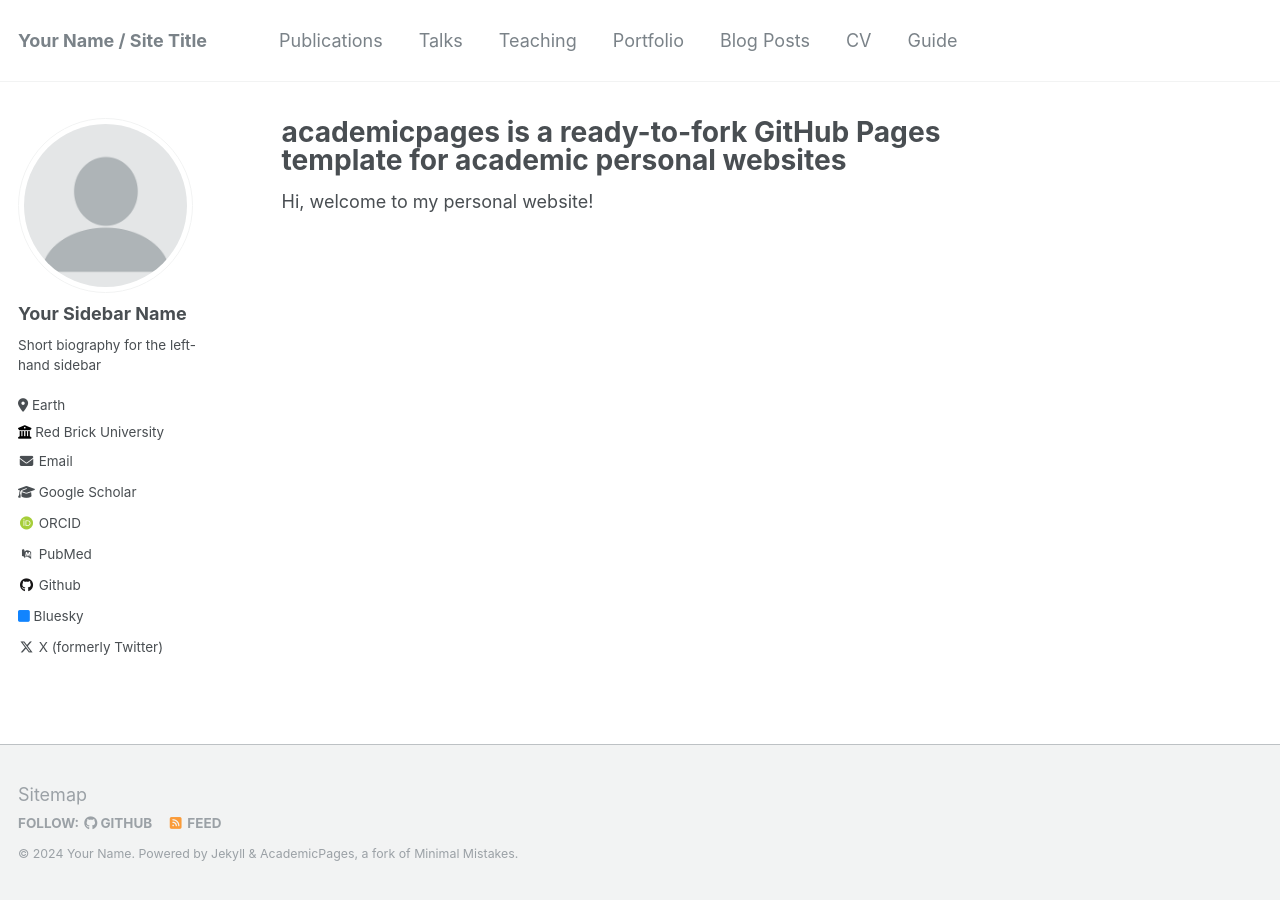
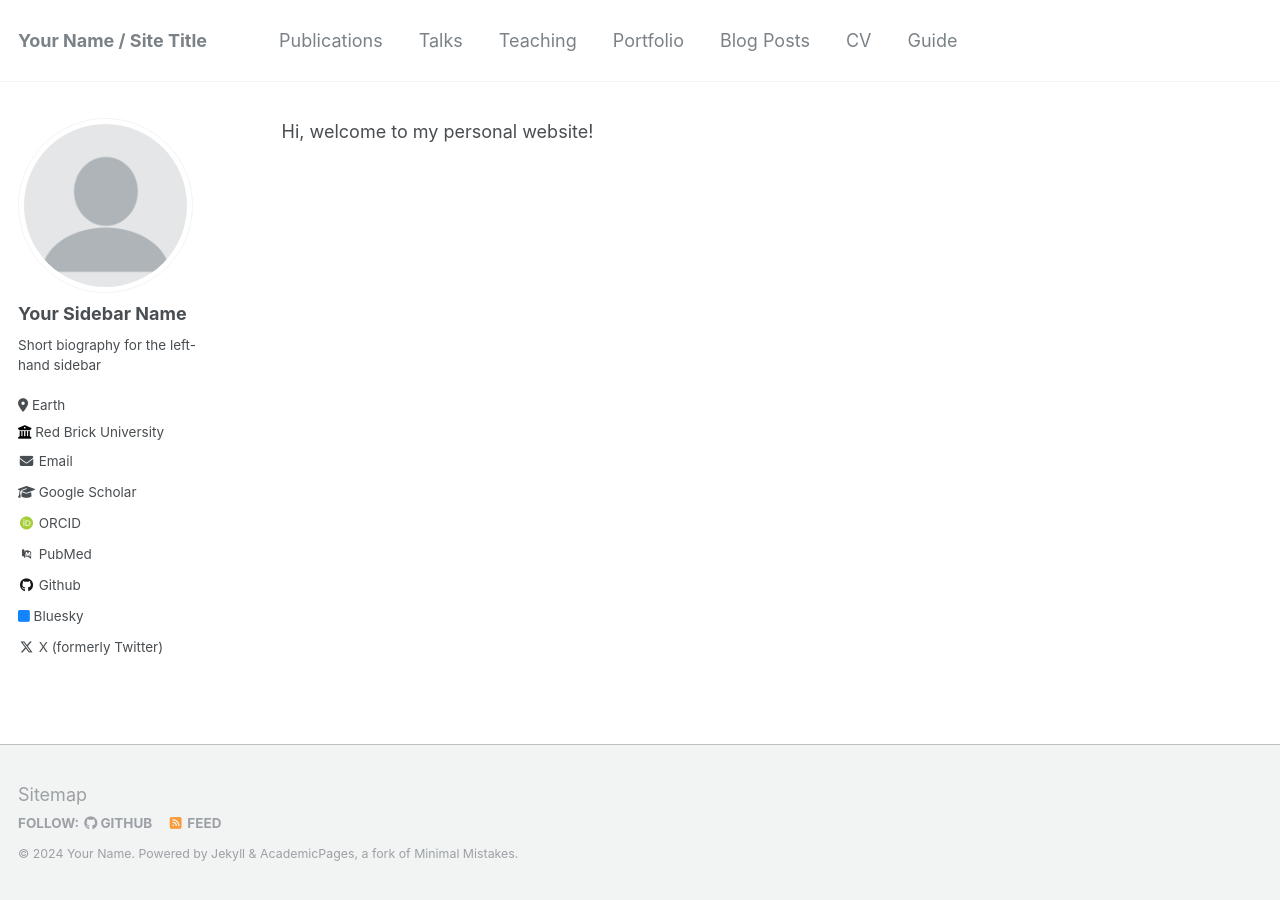
Before and after one commit to eleanorwiesler/eleanorwiesler.github.io, a Jekyll site: the page built from _pages/about.md, in a window 1280 px wide. Built offline with Jekyll 4.4.1, drawn with Linux system fonts in a browser that asks for light colours; some web fonts are replaced.

Commit message:
Update about.md

```diff
--- a/_pages/about.md
+++ b/_pages/about.md
@@ -1,7 +1,5 @@
 ---
 permalink: /
-title: "academicpages is a ready-to-fork GitHub Pages template for academic personal websites"
-author_profile: true
 redirect_from:
   - /about/
   - /about.html
```
